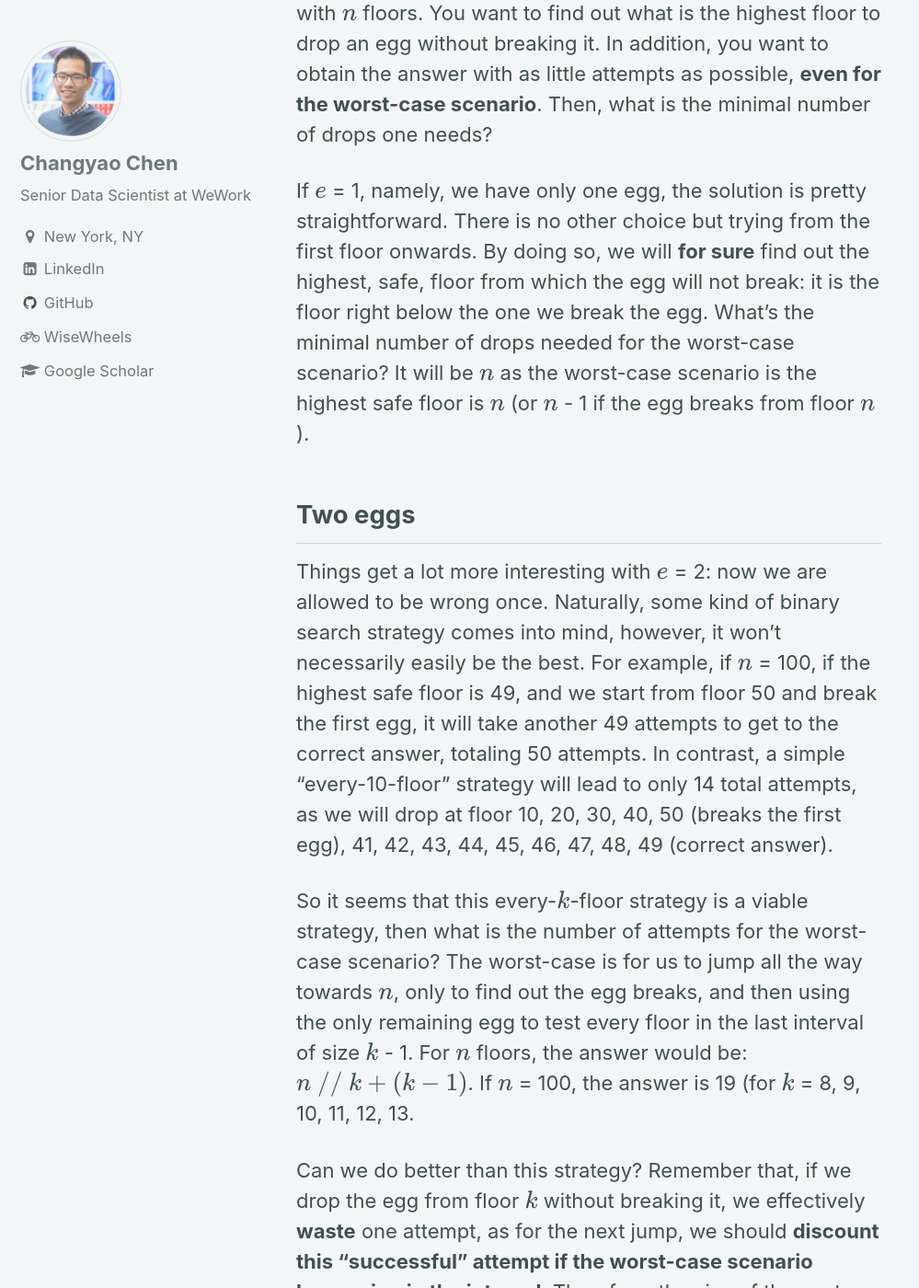
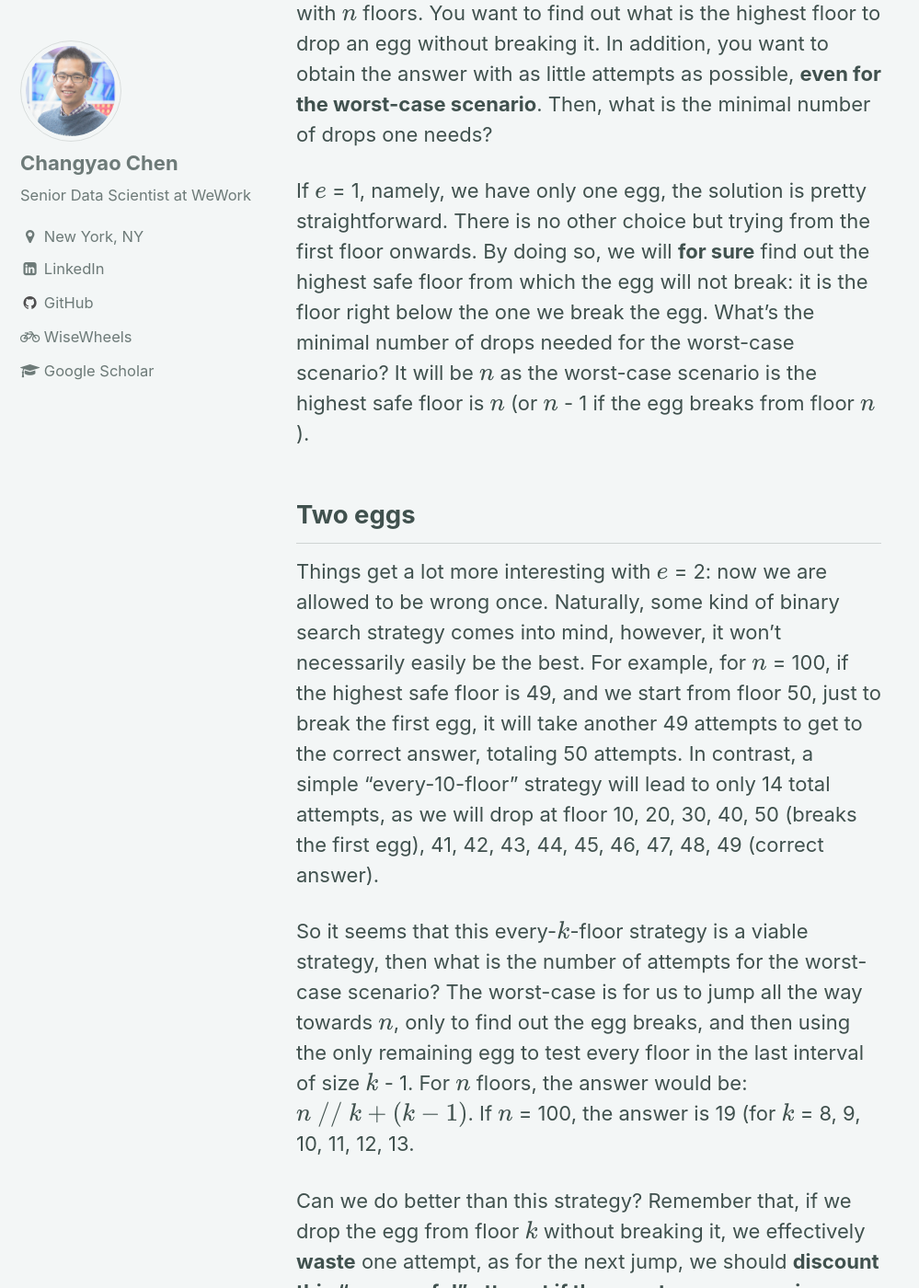
Before and after one commit to changyaochen/changyaochen.github.io, a Jekyll site: the page built from _posts/2019-10-17-egg-drop-problem.md, in a window 1280 px wide and 1400 px high, scrolled down 575 px. Shown: the whole window at 92% size, without its empty margins (0-999 px from the left). Built offline with Jekyll 4.4.1, drawn with Linux system fonts in a browser that asks for light colours; formulas are drawn with MathJax 3; comment, search, counter and statistics services are not loaded; some of the changed text lies outside the part shown.

Commit message:
fix some typo

```diff
--- a/_posts/2019-10-17-egg-drop-problem.md
+++ b/_posts/2019-10-17-egg-drop-problem.md
@@ -14,19 +14,19 @@
 ## The problem
 The setting is very simple: you have $$e$$ eggs, and a building with $$n$$ floors. You want to find out what is the highest floor to drop an egg without breaking it. In addition, you want to obtain the answer with as little attempts as possible, **even for the worst-case scenario**. Then, what is the minimal number of drops one needs?
 
-If $$e$$ = 1, namely, we have only one egg, the solution is pretty straightforward. There is no other choice but trying from the first floor onwards. By doing so, we will **for sure** find out the highest, safe, floor from which the egg will not break: it is the floor right below the one we break the egg. What's the minimal number of drops needed for the worst-case scenario? It will be $$n$$ as the worst-case scenario is the highest safe floor is $$n$$ (or $$n$$ - 1 if the egg breaks from floor $$n$$).
+If $$e$$ = 1, namely, we have only one egg, the solution is pretty straightforward. There is no other choice but trying from the first floor onwards. By doing so, we will **for sure** find out the highest safe floor from which the egg will not break: it is the floor right below the one we break the egg. What's the minimal number of drops needed for the worst-case scenario? It will be $$n$$ as the worst-case scenario is the highest safe floor is $$n$$ (or $$n$$ - 1 if the egg breaks from floor $$n$$).
 
 ## Two eggs
-Things get a lot more interesting with $$e$$ = 2: now we are allowed to be wrong once. Naturally, some kind of binary search strategy comes into mind, however, it won't necessarily easily be the best. For example, if $$n$$ = 100, if the highest safe floor is 49, and we start from floor 50 and break the first egg, it will take another 49 attempts to get to the correct answer, totaling 50 attempts. In contrast, a simple "every-10-floor" strategy will lead to only 14 total attempts, as we will drop at floor 10, 20, 30, 40, 50 (breaks the first egg), 41, 42, 43, 44, 45, 46, 47, 48, 49 (correct answer).
+Things get a lot more interesting with $$e$$ = 2: now we are allowed to be wrong once. Naturally, some kind of binary search strategy comes into mind, however, it won't necessarily easily be the best. For example, for $$n$$ = 100, if the highest safe floor is 49, and we start from floor 50, just to break the first egg, it will take another 49 attempts to get to the correct answer, totaling 50 attempts. In contrast, a simple "every-10-floor" strategy will lead to only 14 total attempts, as we will drop at floor 10, 20, 30, 40, 50 (breaks the first egg), 41, 42, 43, 44, 45, 46, 47, 48, 49 (correct answer).
 
 So it seems that this every-$$k$$-floor strategy is a viable strategy, then what is the number of attempts for the worst-case scenario? The worst-case is for us to jump all the way towards $$n$$, only to find out the egg breaks, and then using the only remaining egg to test every floor in the last interval of size $$k$$ - 1. For $$n$$ floors, the answer would be: $$ n~//~k + (k - 1)$$. If $$n$$ = 100, the answer is 19 (for $$k$$ = 8, 9, 10, 11, 12, 13.
 
-Can we do better than this strategy? Remember that, if we drop the egg from floor $$k$$ without breaking it, we effectively **waste** one attempt, as for the next jump, we should **discount this "successful" attempt if the worst-case scenario happening in the interval**. Therefore, the size of the next jump should be $$k$$ - 1. Similarly, the size of the jump after should be $$k$$ - 2, and so on. Effectively, we are looking for the smallest integer that satisfies the condition of $$\sum_{i=1}^k i \geq n$$. The solution is rather simple, as $$\lceil \frac{1 + \sqrt{1 + 8n}}{2} \rceil$$. For $$n$$ = 100, the answer is 14.
+Can we do better than this strategy? Remember that, if we drop the egg from floor $$k$$ without breaking it, we effectively **waste** one attempt, as for the next jump, we should **discount this "successful" attempt if the worst-case scenario were to happen in this interval**. Therefore, the size of the next jump should be $$k$$ - 1. Similarly, the size of the jump after should be $$k$$ - 2, and so on. Effectively, we are looking for the smallest integer that satisfies the condition of $$\sum_{i=1}^k i \geq n$$. The solution is rather simple, as $$\lceil \frac{1 + \sqrt{1 + 8n}}{2} \rceil$$. For $$n$$ = 100, the answer is 14.
 
 ## More eggs
-Why stops at two eggs? However three, four, or $$e$$ eggs? Now one really has to pull some dynamic programming tricks to get the answer.
+Why stops at two eggs? How about three, four, or $$e$$ eggs? Now one really has to pull some dynamic programming tricks to get the answer.
 
-Let's say there are $$n$$ floors, and we have $$e$$ eggs at our disposal. In addition, as in the setting of dynamic programming, we will assume that we already know the solution for $$e$$ -1 eggs, for cases of every $$n$$ floors. Effectively, we know $$V(e - 1, t)$$ for $$t \in [1, n]$$. Now with $$e$$ eggs, let me drop it from a random floor $$k$$ where $$ 1 \leq k \leq n$$. If the egg breaks, then we know the highest safe floor is somewhere below $$k$$, and we can piggyback $$V(e - 1, k - 1)$$ for the answer; if the egg doesn't break, then the highest safe floor above $$k$$, **and we only have $$n-k$$ floors to search, with $$e$$ eggs in hand** -- namely, the solution will be $$V(e, n-k)$$. Converting the above logic to Bellman equation, we have:
+Let's say there are $$n$$ floors, and we have $$e$$ eggs at our disposal. In addition, as in the setting of dynamic programming, we will assume that we already know the solution for $$e$$ -1 eggs, for cases of every $$n$$ floors. Effectively, we know $$V(e - 1, t)$$ for $$t \in [1, n]$$. Now with $$e$$ eggs, let me drop it from a random floor $$k$$ where $$ 1 \leq k \leq n$$. If the egg breaks, then we know the highest safe floor is somewhere below $$k$$, and we can piggyback on $$V(e - 1, k - 1)$$ for the answer; if the egg doesn't break, then the highest safe floor above $$k$$, **and we only have $$n-k$$ floors to search, with $$e$$ eggs in hand** -- namely, the solution will be $$V(e, n-k)$$. Converting the above logic to Bellman equation, we have:
 
 $$
 \begin{align*}
```
